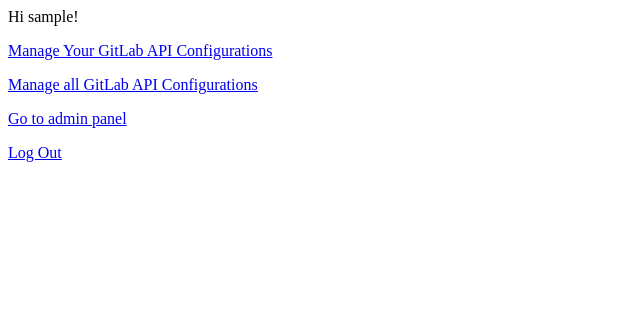
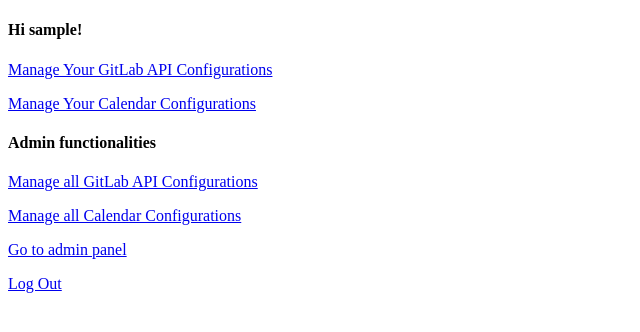
Before and after one commit to DLR-SC/GitLab-Calendar-Webservice, a Django app: page / in a window 1280 px wide. Shown: the top 332 px of the page, without its empty margins (0-640 px from the left). Run offline with Django 3.2, Linux system fonts and the light colour scheme; the visitor is signed in with stand-in values (Sample User, id 1).

Commit message:
Added links for easier navigation

```diff
--- a/gitcalendar_webservice/core/templates/home.html
+++ b/gitcalendar_webservice/core/templates/home.html
@@ -1,13 +1,16 @@
 {% extends 'base.html' %}
 {% load static %}
-{% block title %}Home{% endblock %}
+{% block title %}GitCalendar Webservice{% endblock %}
 
 {% block content %}
 {% if user.is_authenticated %}
-    Hi {{ user.username }}!
+    <h4>Hi {{ user.username }}!</h4>
     <p><a href="{% url 'core:user.gitlabapi.list' user.pk %}">Manage Your GitLab API Configurations</a></p>
+    <p><a href="{% url 'core:user.calendar.list' user.pk %}">Manage Your Calendar Configurations</a></p>
     {% if user.is_superuser %}
+        <h4>Admin functionalities</h4>
         <p><a href="{% url 'core:all.gitlabapi.list' %}">Manage all GitLab API Configurations</a></p>
+        <p><a href="{% url 'core:all.calendar.list' %}">Manage all Calendar Configurations</a></p>
         <p><a href="{% url 'admin:index' %}">Go to admin panel</a></p>
     {% endif %}
     <p><a href="{% url 'logout' %}">Log Out</a></p>
```
